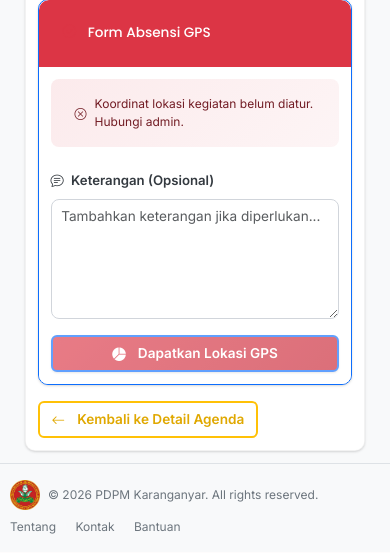
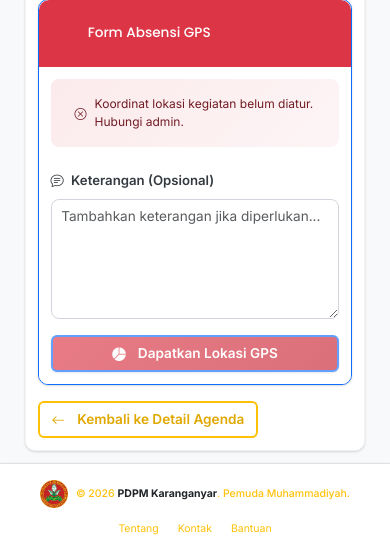
Before and after one commit to ZAKITRIPAMUNGKAS/pdpm, a CodeIgniter 4 app: the page made by app/Views/absensi/form_absensi.php in a window 390 px wide. Shown: the part 565-1118 px from the top of the page. Run offline with PHP 8.4 and a stand-in for CodeIgniter, Linux system fonts and the light colour scheme; the template is opened without the code that fills it, so the values that code supplies are empty; some libraries are stand-ins or nearby versions.

Commit message:
fix: perbaiki footer dashboard dan hapus CSS table-responsive berukuran raksasa di mobile

```diff
--- a/app/Views/layout/template.php
+++ b/app/Views/layout/template.php
@@ -246,19 +246,23 @@
     </div>
 
     <!-- Footer -->
-    <footer class="footer mt-auto py-3 bg-light border-top">
-        <div class="container">
-            <div class="row align-items-center">
-                <div class="col-md-6">
-                    <div class="d-flex align-items-center">
-                        <img src="<?= base_url('logo.png') ?>" alt="PDPM" height="30" class="me-2">
-                        <span class="text-muted">© <?= date('Y') ?> PDPM Karanganyar. All rights reserved.</span>
+    <footer class="footer mt-auto py-3 bg-white border-top shadow-sm">
+        <div class="container-fluid px-4">
+            <div class="row align-items-center gy-2">
+                <div class="col-md-6 col-12 text-center text-md-start">
+                    <div class="d-inline-flex align-items-center">
+                        <img src="<?= base_url('logo.png') ?>" alt="PDPM Logo" style="height: 28px; width: auto;" class="me-2">
+                        <span class="small text-secondary fw-medium">
+                            © <?= date('Y') ?> <strong class="text-dark">PDPM Karanganyar</strong>. Pemuda Muhammadiyah.
+                        </span>
                     </div>
                 </div>
-                <div class="col-md-6 text-md-end mt-2 mt-md-0">
-                    <a href="#" class="text-muted text-decoration-none me-3">Tentang</a>
-                    <a href="#" class="text-muted text-decoration-none me-3">Kontak</a>
-                    <a href="#" class="text-muted text-decoration-none">Bantuan</a>
+                <div class="col-md-6 col-12 text-center text-md-end">
+                    <div class="footer-links small">
+                        <a href="<?= site_url('profil') ?>" class="text-secondary text-decoration-none me-3 hover-danger">Tentang</a>
+                        <a href="<?= site_url('kontak') ?>" class="text-secondary text-decoration-none me-3 hover-danger">Kontak</a>
+                        <a href="https://wa.me/6281234567890" target="_blank" class="text-secondary text-decoration-none hover-danger">Bantuan</a>
+                    </div>
                 </div>
             </div>
         </div>
```
Also changed, not shown: public/css/mobile-responsive-fix.css (+0 -43 lines).
